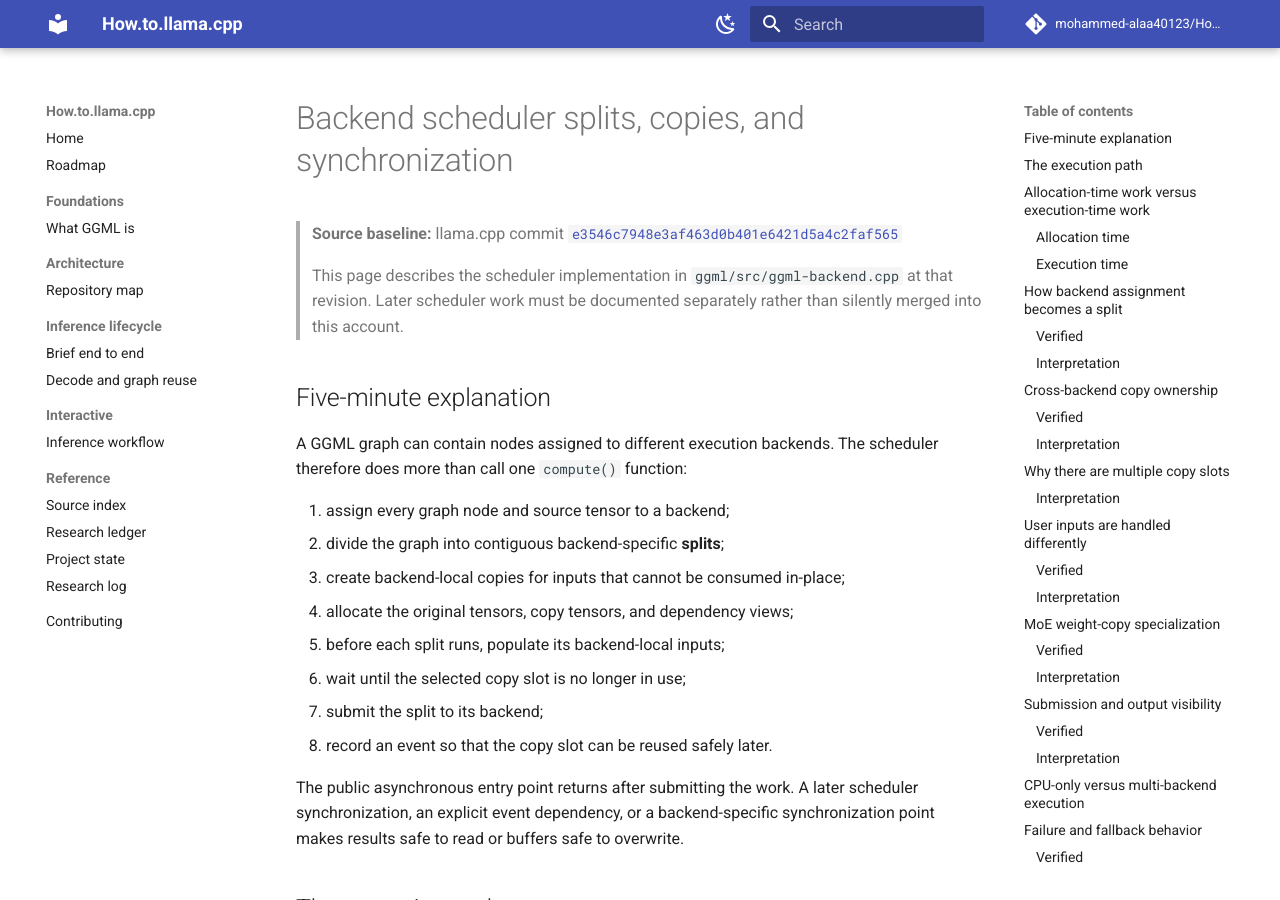
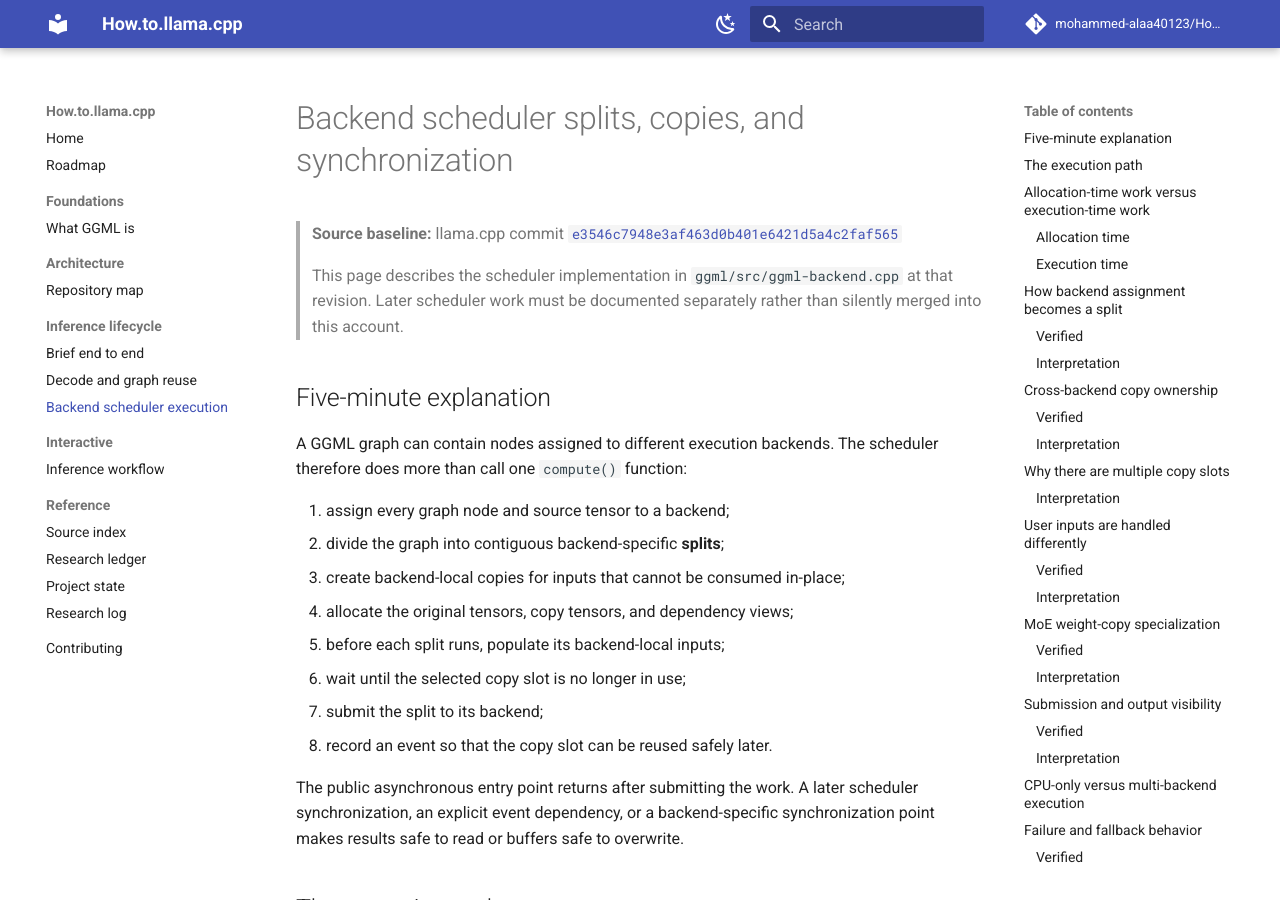
Before and after one commit to mohammed-alaa40123/How.to.llama.cpp, an MkDocs documentation site: the page built from docs/lifecycle/backend-scheduler-execution.md, in a window 1280 px wide and 900 px high. Built offline with MkDocs 1.6.1 and Material for MkDocs 9.7.7, drawn with Linux system fonts in a browser that asks for light colours; comment, search, counter and statistics services are not loaded.

Commit message:
docs: add scheduler execution page to navigation

```diff
--- a/mkdocs.yml
+++ b/mkdocs.yml
@@ -73,6 +73,7 @@ nav:
   - Inference lifecycle:
       - Brief end to end: lifecycle/end-to-end.md
       - Decode and graph reuse: lifecycle/decode-graph-reuse.md
+      - Backend scheduler execution: lifecycle/backend-scheduler-execution.md
   - Interactive:
       - Inference workflow: interactive/inference-workflow.md
   - Reference:
```
